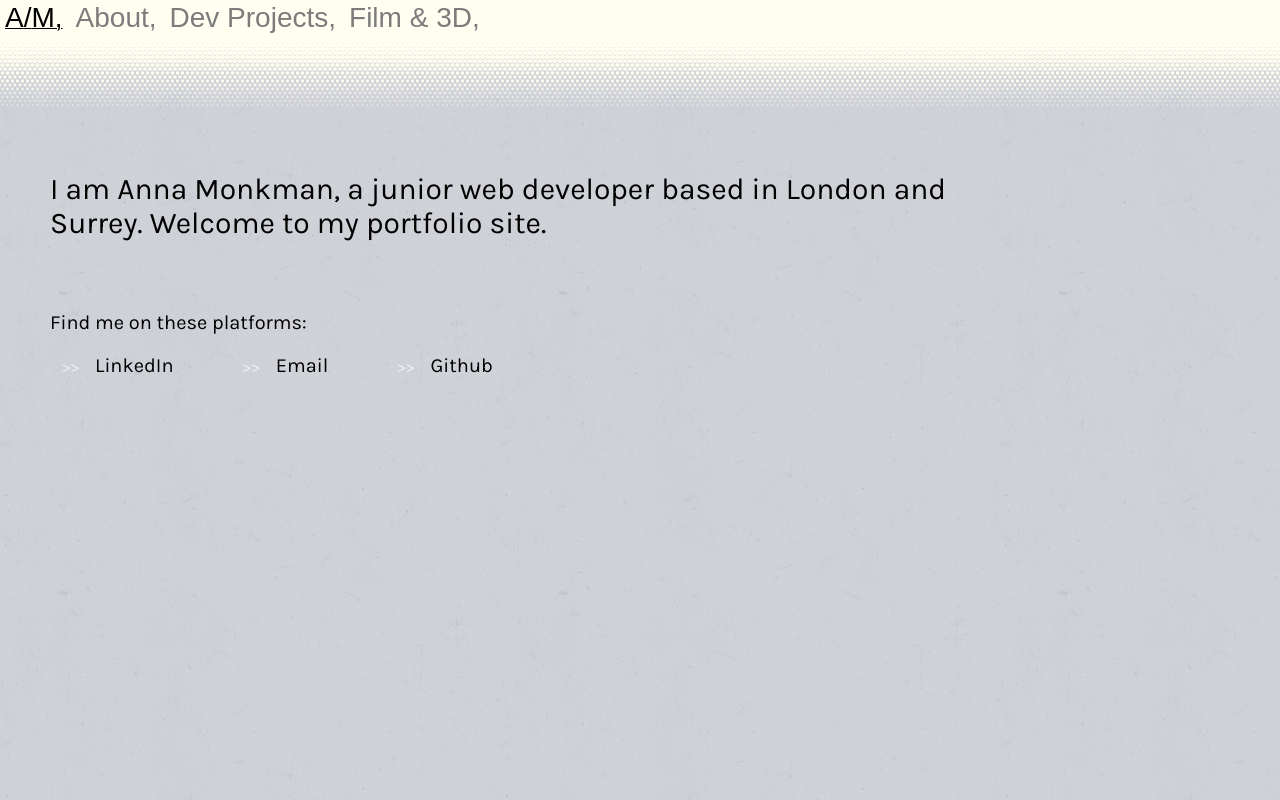
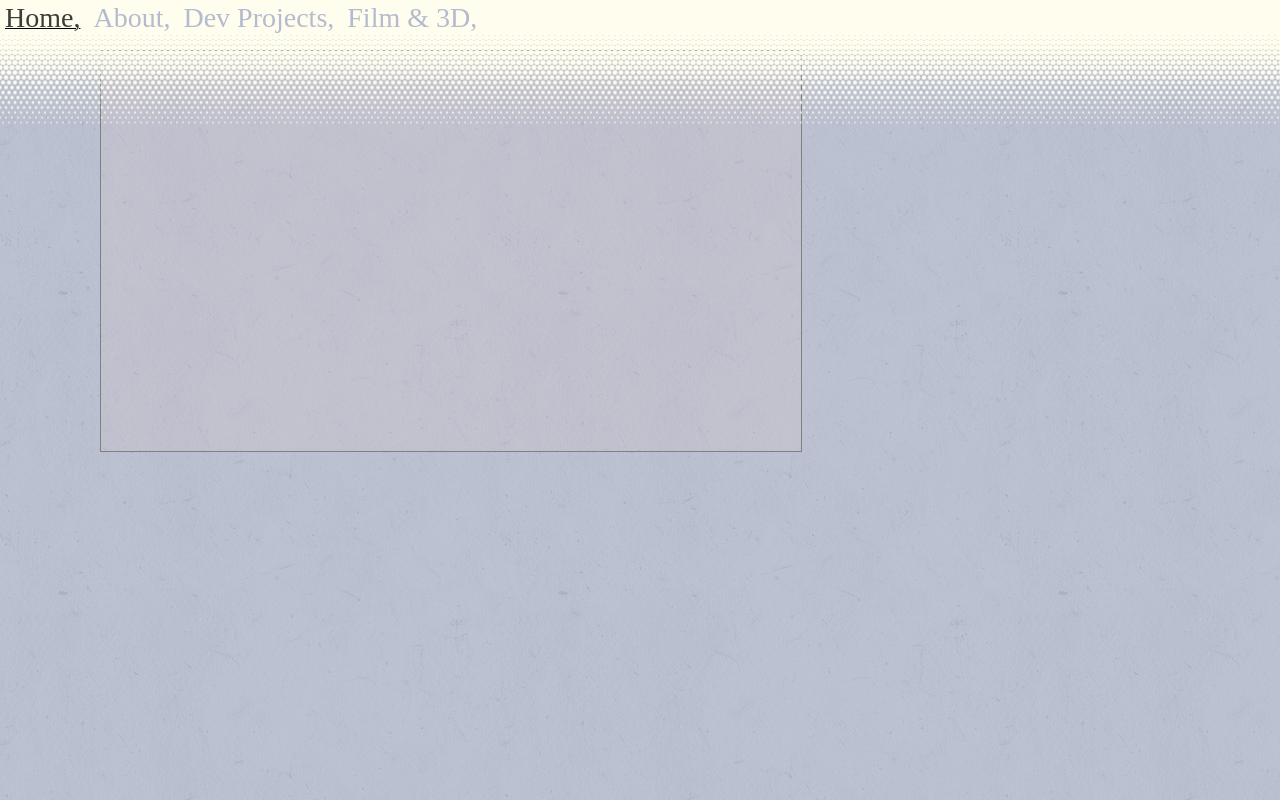
Before and after one commit to annamonkman/react-portfolio, a React (Create React App) app in the folder client/: page / in a window 1280 px wide. Built offline with nearby package versions, Linux system fonts and the light colour scheme; a web font is replaced by a local one.

Commit message:
experimenting with colour scheme

```diff
--- a/client/src/components/Home.js
+++ b/client/src/components/Home.js
@@ -5,20 +5,9 @@ const Home = () => {
 
   return (
     <div className="home-container">
+      <div className='home-div'>
 
-      <div className="home-info">
-        <div className="home-info-text">
-          <p>I am Anna Monkman, a junior web developer based in London and Surrey. Welcome to my portfolio site.</p>
-          {/* <p className="home-instructions">Navigate the site with the links at the top.</p> */}
-          <p className="home-instructions">Find me on these platforms:</p>
-        </div>
-        <div className="home-info-links">
-          <div className="home-link-indv"><div className="link-icon">&gt;&gt;</div><a href="https://www.linkedin.com/in/anna-monkman/" target="_blank" rel='noreferrer'>LinkedIn</a></div>
-          <div className="home-link-indv"><div className="link-icon">&gt;&gt;</div><a href="mailto:annamonkman@me.com">Email</a></div>
-          <div className="home-link-indv"><div className="link-icon">&gt;&gt;</div><a href="https://github.com/annamonkman" target="_blank" rel='noreferrer'>Github</a></div>
-        </div>
       </div>
-      <div className="footer"></div>
     </div>
   )
 }
--- a/client/src/components/Nav.js
+++ b/client/src/components/Nav.js
@@ -45,7 +45,7 @@ const Nav = () => {
           <>
             <div className={splitLocation[1] === '' ? 'active' : ''}>
               <Link className="nav-link home-link" to="/">
-                A{'/'}M,
+                Home,
               </Link>
             </div>
             <div className={splitLocation[1] === 'about' ? 'active' : ''}>
--- a/client/src/styles/main.scss
+++ b/client/src/styles/main.scss
@@ -275,9 +275,11 @@ progress {
 
 /** -----------------------------------------------------------------------VARIABLES*/
 
-$nav: #fffef0;
-// $nav: #f4f9ff;
+$nav-blueish: #f4f9ff;
+$nav-greenish: #f3fff0;
+$nav: #fffdee;
 $nav-red: #ffb9b9e3;
+$nav-pink: #ffb0ca;
 $nav-yellow: #ffd86ede;
 $nav-orange: #f3bfb2e0;
 $nav-blue: #66d9ff;
@@ -308,7 +310,11 @@ a {
 // }
 
 body {
-  background-color: rgb(193, 196, 204);
+  background-color: rgb(167, 174, 194);
+  // background-color: rgb(230, 230, 230);
+  // background-color-pinkish: rgb(215, 206, 218);
+  // background-color: rgb(226, 229, 235);
+
   // background-color: rgb(209, 208, 203);
   // background-color: #ffffff;
   background-image: url("../assets/papertex.png");
@@ -370,23 +376,26 @@ body {
   margin-right: 8px;
   margin-top: 5px;
   margin-left: 5px;
-  font-family: 'Segment', sans-serif;
+  font-family: serif;
   font-size: 28px;
-  color: rgb(124, 124, 124);
+  color: rgb(255, 188, 255);
+  color: rgb(181, 187, 207);
+  // color: rgb(243, 243, 243);
   // color: $nav;
   // text-shadow: -1px -1px 0px #ffffff, 1px 1px 0px #cccabe;
   }
 .nav-link:hover {
   text-decoration: line-through solid black;
-  text-decoration: underline solid black;
+  text-decoration: underline solid rgb(255, 188, 255);
+  text-decoration: underline solid rgb(181, 187, 207);
   text-decoration-thickness: 1px;
-  text-shadow: 0 0 2px #fff, 0 0 2px #fff, 0 0 3px #ffe600c5, 0 0 4px #ffee00d5;
+  // text-shadow: 0 0 2px #fff, 0 0 2px #fff, 0 0 4px #ffe600d0, 0 0 6px #ffee00da;
 }
 .active a {
   text-decoration: line-through solid black;
   text-decoration: underline solid black;
   text-decoration-thickness: 1px;
-  color: black;
+  color: rgb(61, 61, 61);
   // color: $nav;
   // text-shadow: -1px -1px 0px #ffffff, 1px 1px 0px #cccabe;
 }
@@ -424,142 +433,95 @@ body {
 
 .dot1, .dot2, .dot3, .dot4, .dot5, .dot6, .dot7, .dot8, .dot9, .dot10, .dot11, .dot12, .dot13, .dot14, .dot15, .dot16, .dot17, .dot18 {
     /* border: 1px solid green; */
-    height: 4px;
-    background-size: 5px 5px;
+    height: 5px;
+    background-size: 6px 6px;
   }
 
   .dot1 {
-    background-image: radial-gradient($nav 85%, transparent 90%);
-    background-position: 2.5px, 0, 0px 0;
+    background-image: radial-gradient($nav 75%, transparent 90%);
+    background-position: 3px, 0, 0px 0;
   }
   .dot2 {
-    background-image: radial-gradient($nav 80%, transparent 90%);
+    background-image: radial-gradient($nav 70%, transparent 90%);
     background-position: 0px, 0, 0px 0;
   }
   .dot3 {
-    background-image: radial-gradient($nav 75%, transparent 90%);
-    background-position: 2.5px, 0, 0px 0;
+    background-image: radial-gradient($nav 65%, transparent 90%);
+    background-position: 3px, 0, 0px 0;
   }
   .dot4 {
-    background-image: radial-gradient($nav 70%, transparent 85%);
+    background-image: radial-gradient($nav 60%, transparent 85%);
     background-position: 0px, 0, 0px 0;
   }
   .dot5 {
-    background-image: radial-gradient($nav 65%, transparent 85%);
-    background-position: 2.5px, 0, 0px 0;
+    background-image: radial-gradient($nav 55%, transparent 85%);
+    background-position: 3px, 0, 0px 0;
   }
   .dot6 {
-    background-image: radial-gradient($nav 60%, transparent 80%);
+    background-image: radial-gradient($nav 50%, transparent 80%);
     background-position: 0px, 0, 0px 0;
   }
   .dot7 {
-    background-image: radial-gradient($nav 55%, transparent 80%);
-    background-position: 2.5px, 0, 0px 0;
+    background-image: radial-gradient($nav 45%, transparent 80%);
+    background-position: 3px, 0, 0px 0;
   }
   .dot8 {
-    background-image: radial-gradient($nav 50%, transparent 74%);
+    background-image: radial-gradient($nav 40%, transparent 74%);
     background-position: 0px, 0, 0px 0;
   }
   .dot9 {
-    background-image: radial-gradient($nav 45%, transparent 70%);
-    background-position: 2.5px, 0, 0px 0;
+    background-image: radial-gradient($nav 35%, transparent 70%);
+    background-position: 3px, 0, 0px 0;
   }
   .dot10 {
-    background-image: radial-gradient($nav 40%, transparent 65%);
+    background-image: radial-gradient($nav 30%, transparent 65%);
     background-position: 0px, 0, 0px 0;
   }
   .dot11 {
-    background-image: radial-gradient($nav 35%, transparent 60%);
-    background-position: 2.5px, 0px, 0px, 0px;
+    background-image: radial-gradient($nav 25%, transparent 60%);
+    background-position: 3px, 0px, 0px, 0px;
   }
   .dot12 {
-    background-image: radial-gradient($nav 30%, transparent 60%);
+    background-image: radial-gradient($nav 20%, transparent 60%);
     background-position: 0px, 0px, 0px, 0px;
   }
   .dot13 {
-    background-image: radial-gradient($nav 25%, transparent 55%);
-    background-position: 2.5px, 0px, 0px, 0px;
+    background-image: radial-gradient($nav 15%, transparent 55%);
+    background-position: 3px, 0px, 0px, 0px;
   }
   .dot14 {
-    background-image: radial-gradient($nav 20%, transparent 50%);
+    background-image: radial-gradient($nav 11%, transparent 50%);
     background-position: 0px, 0px, 0px, 0px;
   }
   .dot15 {
-    background-image: radial-gradient($nav 15%, transparent 45%);
-    background-position: 2.5px, 0px, 0px, 0px;
+    background-image: radial-gradient($nav 8%, transparent 45%);
+    background-position: 3px, 0px, 0px, 0px;
   }
   .dot16 {
-    background-image: radial-gradient($nav 10%, transparent 40%);
+    background-image: radial-gradient($nav 6%, transparent 40%);
     background-position: 0px, 0px, 0px, 0px;
   }
   .dot17 {
-    background-image: radial-gradient($nav 5%, transparent 35%);
-    background-position: 2.5px, 0px, 0px, 0px;
+    background-image: radial-gradient($nav 3%, transparent 35%);
+    background-position: 3px, 0px, 0px, 0px;
   }
   .dot18 {
-    background-image: radial-gradient($nav 2%, transparent 30%);
+    background-image: radial-gradient($nav 1%, transparent 30%);
     background-position: 0px, 0px, 0px, 0px;
   }
 
 /** -----------------------------------------------------------------------HOME*/
-  .home-info {
-    // border: 1px solid red;
-    // margin: 0 auto;
-    max-width: 900px;
-    padding: 5px 60px 5px 40px;
-    font-family: 'Karla', sans-serif;
-    margin-top: 30px;
-    margin-left: 10px;
-    color: rgb(0, 0, 0);
-  }
-  .home-info-text {
-    // border: 1px solid red;
-    margin: 0 auto;
-    max-width: 900px;
-    font-size: 30px;
-  }
-  .home-instructions {
-    // border: 1px solid red;
-    margin-top: 70px;
-  }
-  .home-info-links {
-    // border: 1px solid red;
-    max-width: 500px;
-    margin-bottom: 20px;
-    display: flex;
-    flex-direction: row;
-    justify-content: space-around;
-    cursor: pointer;
-  }
-  .home-link-indv a{
-    // border: 1px solid red;
-    display: inline-block;
-    margin-right: 50px;
-    font-size: 20px;
-    color: rgb(0, 0, 0);
-  }
-  .home-link-indv a:hover {
-    text-shadow: 0 0 2px #fff, 0 0 4px #fff, 0 0 5px #ff0000c5, 0 0 6px #ff0000d5;
-  }
-  .home-instructions {
-    font-size: 20px;
-  }
-  .link-icon {
-    font-family: 'EB Garamond', serif;
-    display: inline-block;
-    // border: 1px solid red;
-    margin-right: 20px;
-    animation-name: pointer;
-    animation-duration: 0.4s;
-    animation-iteration-count: infinite;
-    animation-direction: alternate;
-    animation-timing-function: linear;
-    color: white;
-  }
-  @keyframes pointer {
-    0% {transform: translateX(0px);}
-    100% {transform: translateX(15px);}
-  }
+
+.home-div {
+  background-color: rgba(221, 197, 197, 0.171);
+  border: 1px solid grey;
+  margin: 0 auto;
+  height: 400px;
+  width: 700px;
+  position: absolute;
+  top: 50px;
+  left: 100px;
+}
 
   @media screen and (max-width: 700px) {
     .home-info-links {
@@ -599,7 +561,7 @@ body {
   .bio {
     // border: 1px solid green;
     display: inline-block;
-    max-width: 85%;
+    max-width: 90%;
   }
   .bio-p-1, .bio-p-2, .bio-p-3, .bio-p-4 {
     // border: 1px solid green;
@@ -608,18 +570,6 @@ body {
       margin-top: 0;
       margin-bottom: 10px;
     }
-  }
-  .bio-p-1 {
-    margin-left: 0px;
-  }
-  .bio-p-2 {
-    margin-left: 30px;
-  }
-  .bio-p-3 {
-    margin-left: 60px;
-  }
-  .bio-p-4 {
-    margin-left: 90px;
   }
 
 
@@ -679,7 +629,7 @@ body {
     display: flex;
     flex-direction: row;
     justify-content: space-between;
-    border-bottom: 1px solid black;
+    border-bottom: 1px solid rgb(0, 0, 0);
     margin-bottom: 15px;
   }
   .exp-detail {
@@ -781,20 +731,21 @@ body {
     // margin-bottom: 200px;
     // background-color: rgb(247, 247, 247);
     padding-bottom: 70px;
+    border-top: 1px solid black;
   }
 
-  .p4 {
-    background-color: rgba(247, 245, 245, 0.637);
+  .p4, .p2 {
+    background-color: rgba(255, 255, 255, 0.13);
   }
-  .p3 {
-    background-color: rgba(228, 220, 220, 0.63);
-  }
-  .p2 {
-    background-color: rgba(234, 237, 240, 0.616);
-  }
-  .p1 {
-    background-color: rgba(223, 219, 215, 0.603);
-  }
+  // .p3 {
+  //   background-color: rgba(228, 220, 220, 0.63);
+  // }
+  // .p2 {
+  //   background-color: rgba(234, 237, 240, 0.616);
+  // }
+  // .p1 {
+  //   background-color: rgba(223, 219, 215, 0.603);
+  // }
 
   .project-indv-title {
     // border: 1px solid rgb(255, 0, 0);
@@ -912,9 +863,10 @@ body {
   .art-wrapper {
     font-family: 'Karla', sans-serif;
     font-size: 18px;
+    background-color: rgba(0, 0, 0, 0.973);
   }
   .art-proj-wrapper {
-    background-color: rgba(0, 0, 0, 0.918);
+    // background-color: rgba(166, 166, 179, 0.918);
     margin: 0 auto;
     // margin-bottom: 300px;
     width: 100%;
@@ -929,7 +881,7 @@ body {
     margin-left: 20px;
     padding: 5px;
     margin-top: 10px;
-    color: white;
+    color: rgb(255, 255, 255);
   }
   .art-title {
     padding-left: 20px;
@@ -1088,7 +1040,7 @@ body {
     display: none;
   }
   .nav-container {
-    height: 40px;
+    height: 30px;
   }
 
 }}
@@ -1169,7 +1121,7 @@ body {
 // .dot17 {
 //   background-image: radial-gradient($nav 5%, transparent 35%);
 //   background-position: 5px, 0px, 0px, 0px;
-// }
+// }s
 // .dot18 {
 //   background-image: radial-gradient($nav 2%, transparent 30%);
 //   background-position: 0px, 0px, 0px, 0px;
```
